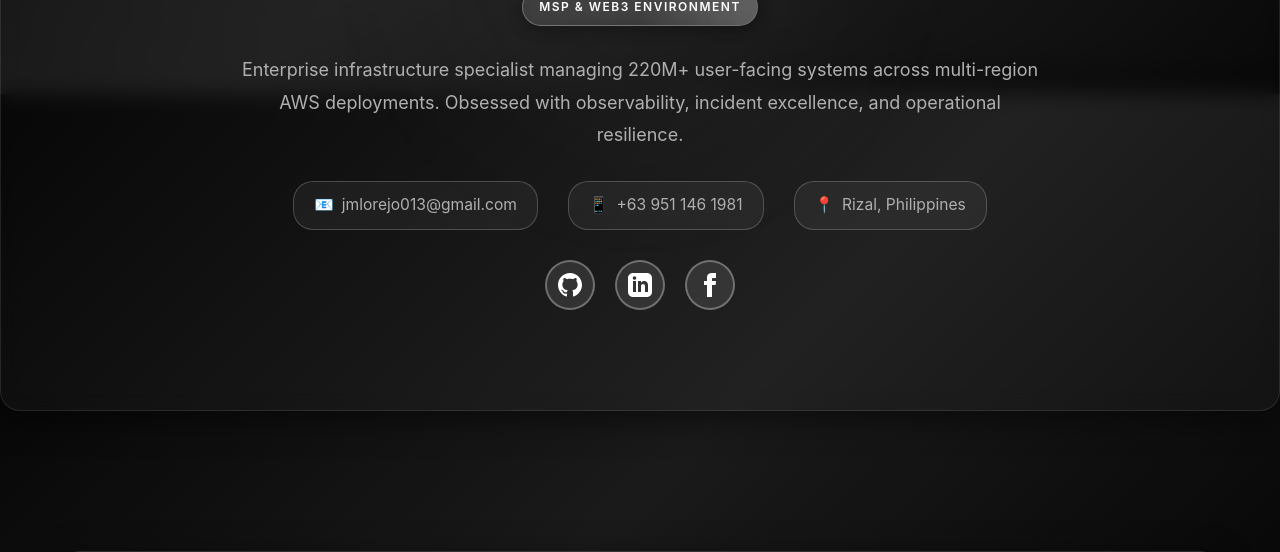
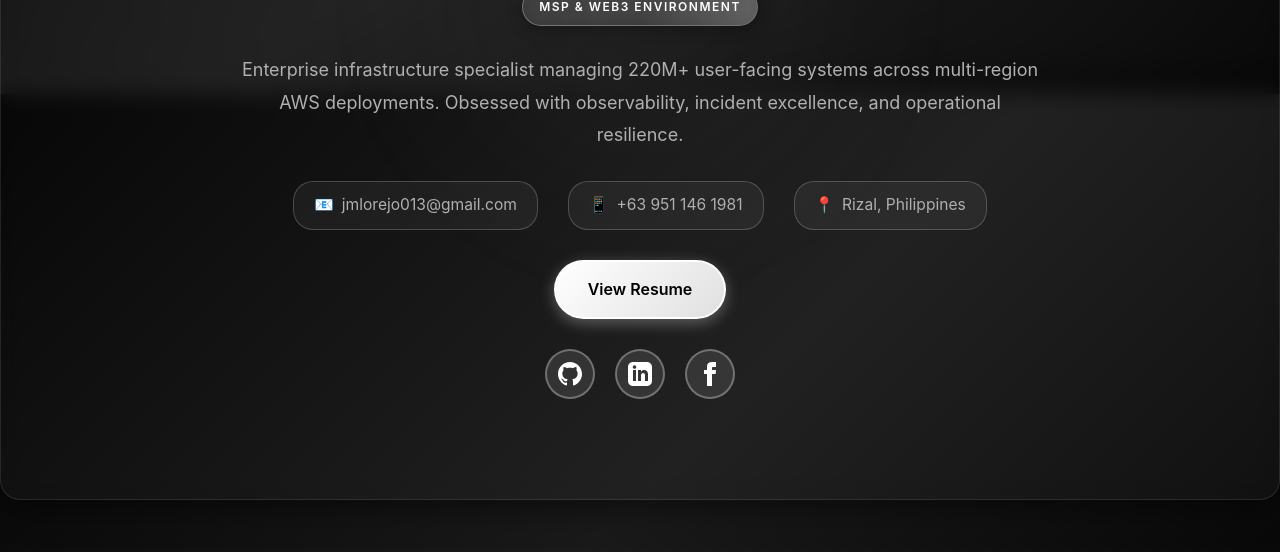
Before and after one commit to Jmlorejo/Portfolio, a Flask app: page / in a window 1280 px wide. Shown: the part 706-1258 px from the top of the page. Run offline with Flask 3, Linux system fonts and the light colour scheme.

Commit message:
Add View Resume button and PDF file
- Added /resume route in Flask to serve PDF file
- Created View Resume button in hero section with gradient styling
- Added Porfolio.pdf to static folder
- Button opens resume in new tab

🤖 Generated with [Claude Code](https://claude.com/claude-code)

Co-Authored-By: Claude Sonnet 4.5 <noreply@anthropic.com>

```diff
--- a/app.py
+++ b/app.py
@@ -134,6 +134,10 @@ def get_section(section):
 def test_image():
     return send_from_directory('static', 'profile.jpg')
 
+@app.route('/resume')
+def resume():
+    return send_from_directory('static', 'Porfolio.pdf')
+
 if __name__ == '__main__':
     port = int(os.environ.get('PORT', 5001))
     app.run(debug=False, host='0.0.0.0', port=port)
--- a/templates/index.html
+++ b/templates/index.html
@@ -450,6 +450,29 @@
             transform: translateY(-2px);
         }
 
+        .resume-btn {
+            display: inline-block;
+            margin-top: 30px;
+            padding: 14px 32px;
+            background: linear-gradient(135deg, #ffffff, #e0e0e0);
+            color: #000000;
+            font-family: 'Inter', sans-serif;
+            font-size: 1rem;
+            font-weight: 600;
+            text-decoration: none;
+            border-radius: 30px;
+            border: 2px solid #ffffff;
+            transition: all 0.3s ease;
+            box-shadow: 0 4px 15px rgba(255, 255, 255, 0.3);
+            animation: fadeInUp 2s ease-out;
+        }
+
+        .resume-btn:hover {
+            background: linear-gradient(135deg, #f0f0f0, #ffffff);
+            transform: translateY(-3px);
+            box-shadow: 0 6px 25px rgba(255, 255, 255, 0.5);
+        }
+
         .social-links {
             display: flex;
             justify-content: center;
@@ -781,6 +804,8 @@
                 </div>
             </div>
 
+            <a href="/resume" target="_blank" class="resume-btn">View Resume</a>
+
             <div class="social-links">
                 <a href="{{ data.socials.github }}" target="_blank" class="social-link" title="GitHub">
                     <svg xmlns="http://www.w3.org/2000/svg" width="24" height="24" viewBox="0 0 24 24" fill="currentColor">
```
Also changed, not shown: 1 other file.
